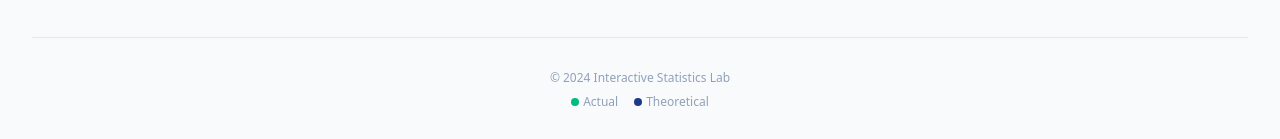
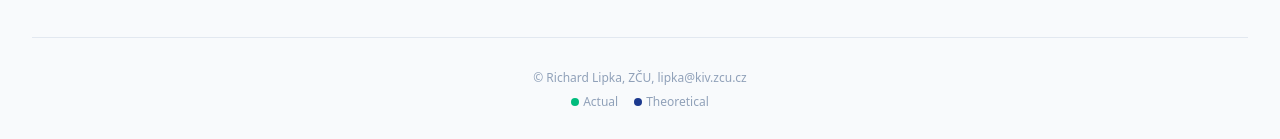
Before and after one commit to richardLipka/rejection_sampling_demo, a React (Vite) app: page / in a window 1280 px wide. Shown: the part 1321-1460 px from the top of the page. Built offline with nearby package versions, Linux system fonts and the light colour scheme.

Commit message:
feat: Update copyright and readme
Updates the copyright notice to include the new author and their affiliation.
Refactors the README.md to better align with AI Studio app deployment standards and includes instructions for local setup and running.

```diff
--- a/src/App.tsx
+++ b/src/App.tsx
@@ -243,7 +243,7 @@ const Translations = {
     howItWorks: 'How it works',
     howItWorksDesc: 'Rejection sampling works by generating a random point (X, Y) within a bounding box. If Y is less than the probability density f(X), the point is accepted. Otherwise, it is rejected.',
     mathFormula: 'Acceptance Criterion',
-    copyright: '© 2024 Interactive Statistics Lab',
+    copyright: "© Richard Lipka, ZČU, lipka@kiv.zcu.cz",
     pdfLabel: 'Probability Density Function',
     meanLabel: 'Expected Value',
     varianceLabel: 'Variance',
@@ -287,7 +287,7 @@ const Translations = {
     howItWorks: 'Jak to funguje',
     howItWorksDesc: 'Zamítací vzorkování funguje tak, že vygeneruje náhodný bod (X, Y) v ohraničujícím obdélníku. Pokud je Y menší než hustota pravděpodobnosti f(X), bod je přijat. V opačném případě je zamítnut.',
     mathFormula: 'Kritérium přijetí',
-    copyright: '© 2024 Laboratoř interaktivní statistiky',
+    copyright: "© Richard Lipka, ZČU, lipka@kiv.zcu.cz",
     pdfLabel: 'Hustota pravděpodobnosti',
     meanLabel: 'Střední hodnota',
     varianceLabel: 'Rozptyl',
```
Also changed, not shown: 1 other file (tests, documents, lock files or other folders).
